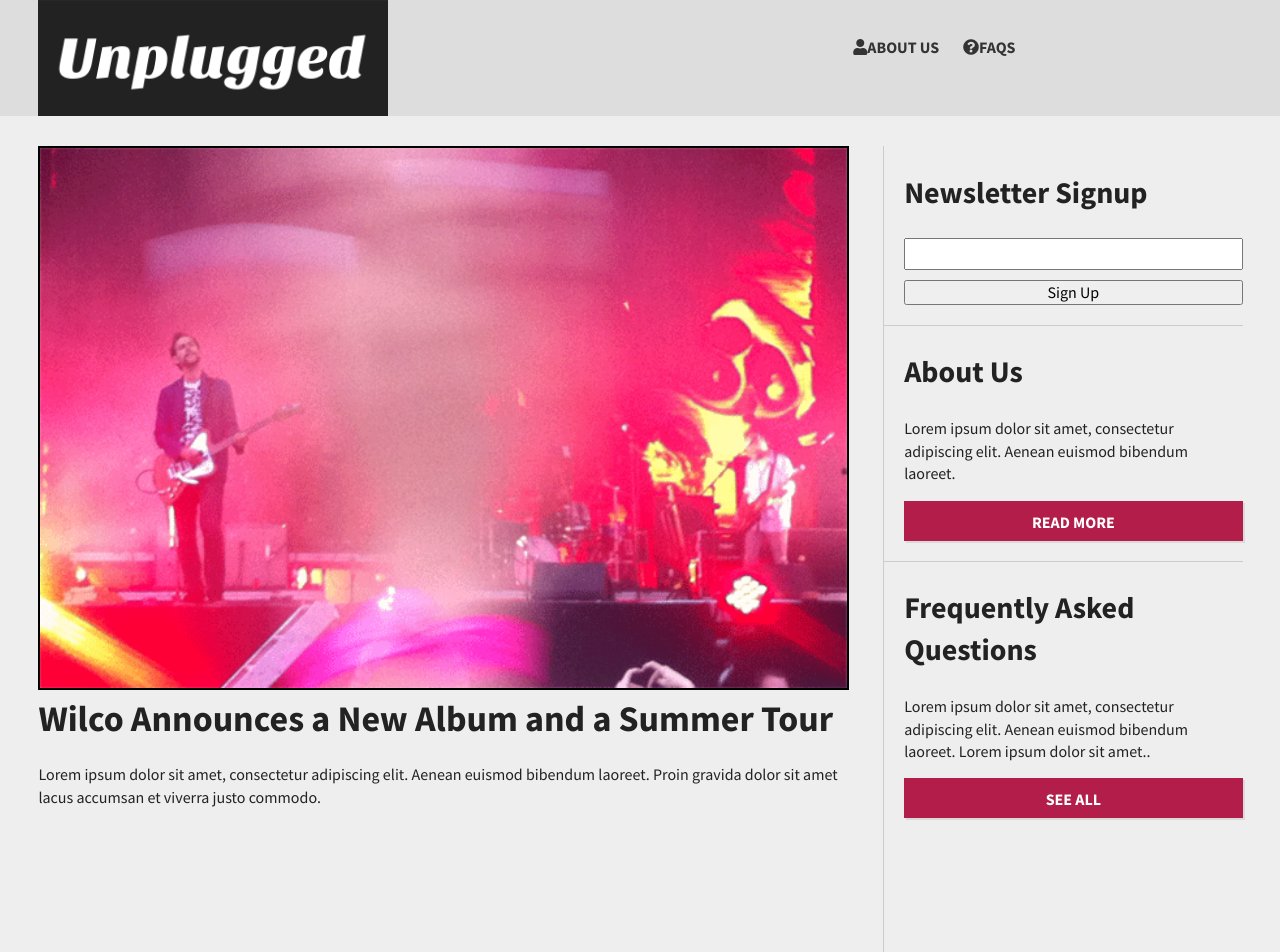
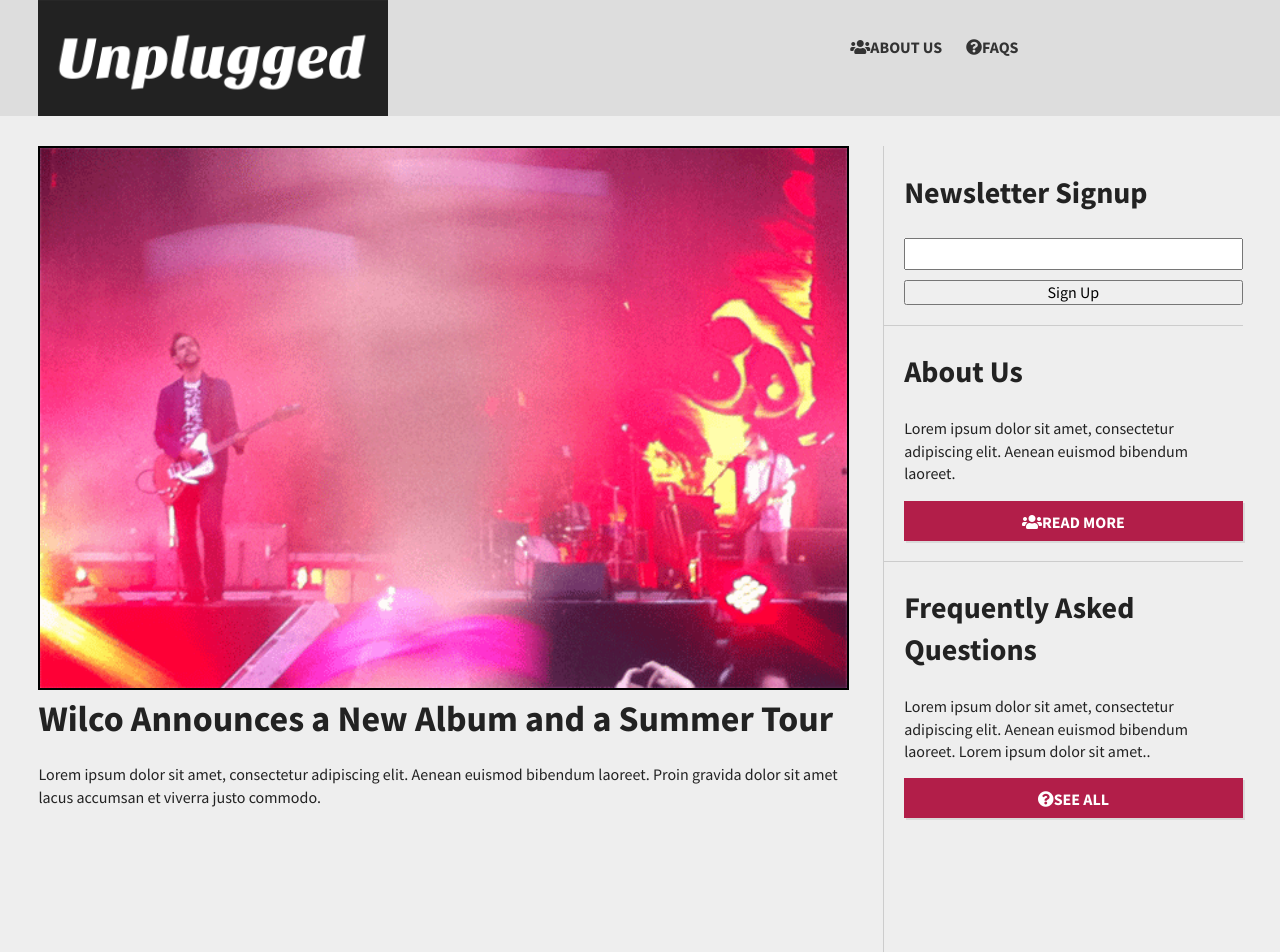
Before and after one commit to sofiakrsmanovic/responsive-unplugged-website, a plain HTML site: page index.html in a window 1280 px wide. Shown: the top 952 px of the page. Drawn offline with nearby package versions, Linux system fonts and the light colour scheme.

Commit message:
added icons to buttons

```diff
--- a/index.html
+++ b/index.html
@@ -27,7 +27,7 @@
     <nav>
       <ul>
         <li>
-          <a href="about/index.html"> <i class="fas fa-user"></i>About Us</a>
+          <a href="about/index.html"> <i class="fas fa-users"></i>About Us</a>
         </li>
         <li>
           <a href="faq/index.html"><i class="fas fa-question-circle"></i>FAQS</a>
@@ -71,14 +71,14 @@
         <div class="sidebar-about-us">
           <h2>About Us</h2>
           <p>Lorem ipsum dolor sit amet, consectetur adipiscing elit. Aenean euismod bibendum laoreet.</p>
-          <button type="button" class="btn">Read More</button>
+          <a href="about/index.html"><button type="button" class="btn"> <i class="fas fa-users"></i>Read More</button></a>
         </div>
 
 <!--faq!-->
         <div class="sidebar-faq">
           <h2>Frequently Asked Questions</h2>
           <p>Lorem ipsum dolor sit amet, consectetur adipiscing elit. Aenean euismod bibendum laoreet. Lorem ipsum dolor sit amet..  </p>
-          <button type="button" class="btn">See All</button>
+          <a href="faq/index.html"><button type="button" class="btn"><i class="fas fa-question-circle"></i>See All</button></a>
         </div>
 
 
```
